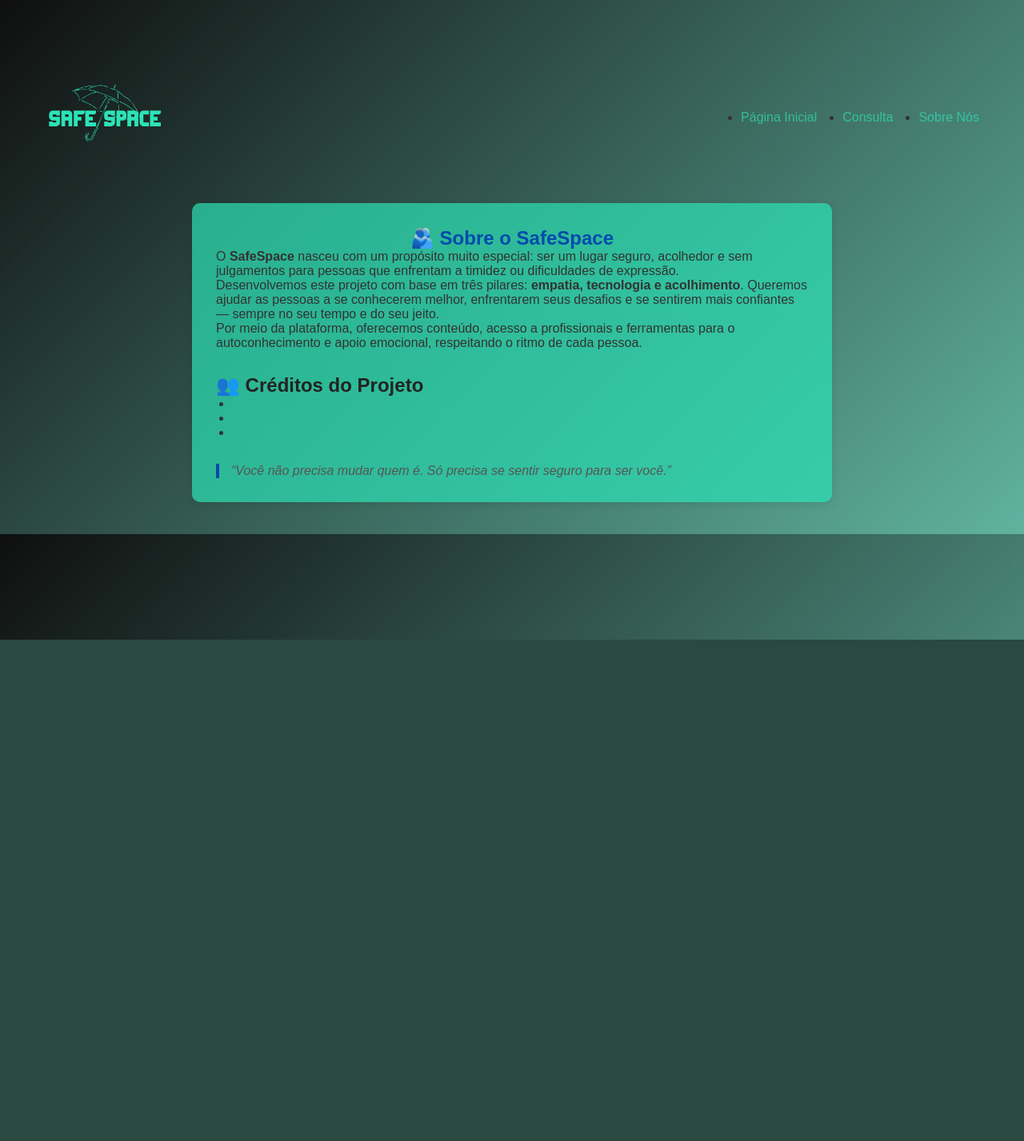
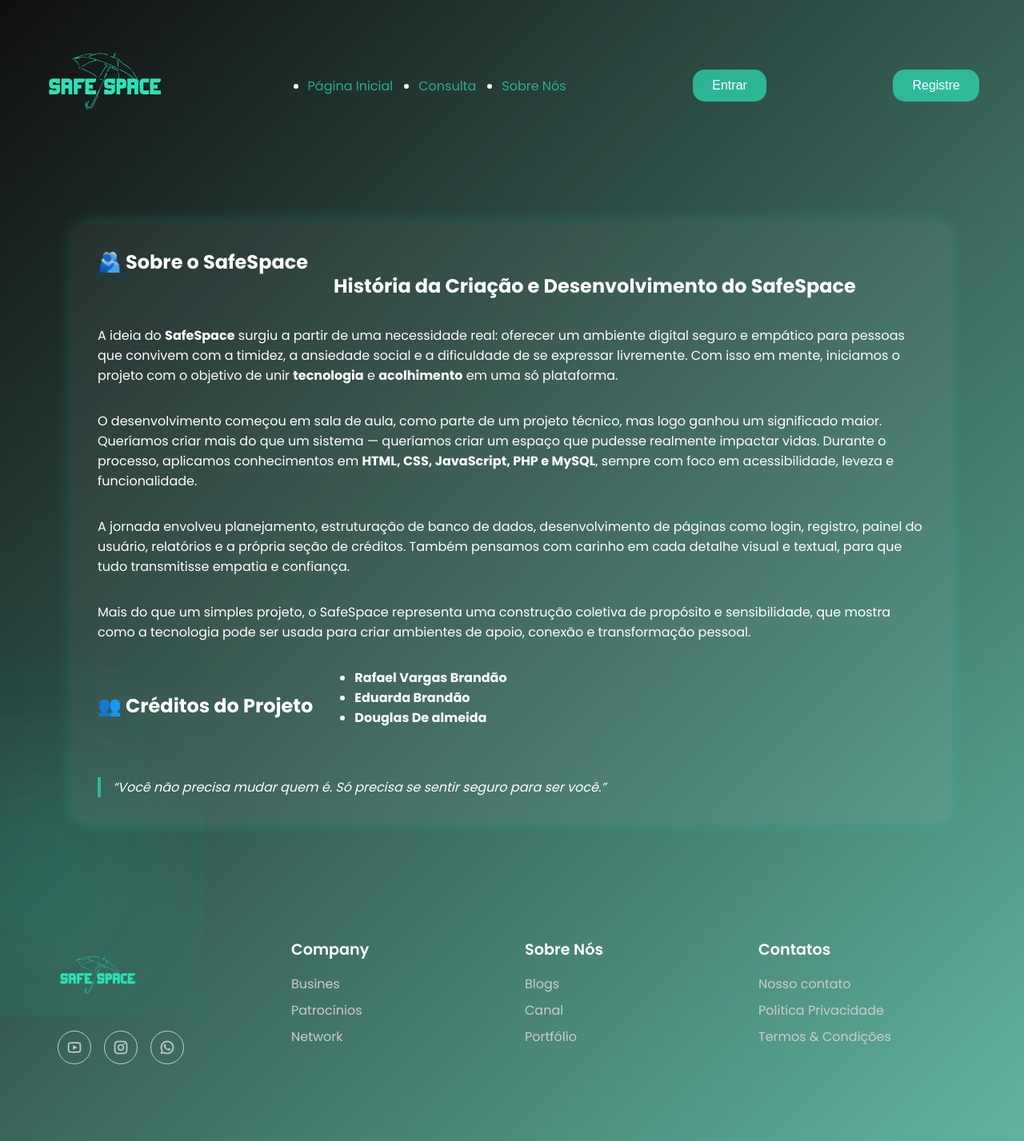
Before and after one commit to Douglas04-dev/SafeSpace, a PHP site: page /Creditos.html in a window 1280 px wide. Shown: the whole page at 80% size. Before the commit the page ends 800 px from the top, so only its background shows below. Run offline with PHP 8.4, Linux system fonts and the light colour scheme.

Commit message:
Atualização Da tela "sobre Nós"

```diff
--- a/Creditos.html
+++ b/Creditos.html
@@ -2,49 +2,81 @@
 <html lang="pt-br">
 <head>
   <meta charset="UTF-8" />
-  <meta name="viewport" content="width=device-width, initial-scale=1.0" />
-  <title>Sobre Nós - SafeSpace</title>
-  <link rel="stylesheet" href="estilo.css" />
+  <meta name="viewport" content="width=device-width, initial-scale=1.0">
+  <link rel="stylesheet" href="estilo.css">
+  <link rel="stylesheet" href="https://cdnjs.cloudflare.com/ajax/libs/remixicon/3.5.0/remixicon.min.css">
+  <script src="https://cdnjs.cloudflare.com/ajax/libs/jquery/3.7.1/jquery.min.js" integrity="sha512-v2CJ7UaYy4JwqLDIrZUI/4hqeoQieOmAZNXBeQyjo21dadnwR+8ZaIJVT8EE2iyI61OV8e6M8PP2/4hpQINQ/g==" crossorigin="anonymous" referrerpolicy="no-referrer"></script>
+  <script src="https://unpkg.com/scrollreveal"></script>
+
+  <title>Safe Space</title>
+  <link rel="shortcut icon   " href="Imagens/logo3.png">
+
+
 </head>
 <body class="pagina-creditos">
+    <nav>
 
-  <!-- Navbar padrão -->
-  <nav>
-    <div class="logo">
-      <a href="index.html">
-        <img src="Imagens/logo3.png" alt="SafeSpace Logo" />
+        <div class=" logo">
+            <a href="#">
+                <img src="Imagens/logo3.png" alt="">
             </a>
+
         </div>
+
         <ul class="links">
             <li class="li"><a href="index.html">Página Inicial</a></li>
-      <li class="li"><a href="login.html">Consulta</a></li>
+            <li class="li"><a href="login.html"> Consulta</a></li>
             <li class="li"><a href="creditos.html" class="ativo">Sobre Nós</a></li>
         </ul>
+        <a href="login.html" >
+            <button class="btn">
+                Entrar
+            </button>
+            </a>
+        <a href="registro.html" >
+        <button class="btn">
+            Registre
+        </button>
+        </a>
     </nav>
 
-  <!-- Conteúdo -->
+
+
+
+
   <main class="conteudo-creditos">
     <section class="container-creditos">
       <h1>🫂 Sobre o SafeSpace</h1>
 
+
+<h2>História da Criação e Desenvolvimento do SafeSpace</h2>
 <p>
-        O <strong>SafeSpace</strong> nasceu com um propósito muito especial: ser um lugar seguro, acolhedor e sem julgamentos para pessoas que enfrentam a timidez ou dificuldades de expressão.
+  A ideia do <strong>SafeSpace</strong> surgiu a partir de uma necessidade real: oferecer um ambiente digital seguro e empático para pessoas que convivem com a timidez, a ansiedade social e a dificuldade de se expressar livremente. Com isso em mente, iniciamos o projeto com o objetivo de unir <strong>tecnologia</strong> e <strong>acolhimento</strong> em uma só plataforma.
 </p>
 
 <p>
-        Desenvolvemos este projeto com base em três pilares: <strong>empatia, tecnologia e acolhimento</strong>. Queremos ajudar as pessoas a se conhecerem melhor, enfrentarem seus desafios e se sentirem mais confiantes — sempre no seu tempo e do seu jeito.
+  O desenvolvimento começou em sala de aula, como parte de um projeto técnico, mas logo ganhou um significado maior. Queríamos criar mais do que um sistema — queríamos criar um espaço que pudesse realmente impactar vidas. Durante o processo, aplicamos conhecimentos em <strong>HTML, CSS, JavaScript, PHP e MySQL</strong>, sempre com foco em acessibilidade, leveza e funcionalidade.
 </p>
 
 <p>
-        Por meio da plataforma, oferecemos conteúdo, acesso a profissionais e ferramentas para o autoconhecimento e apoio emocional, respeitando o ritmo de cada pessoa.
+  A jornada envolveu planejamento, estruturação de banco de dados, desenvolvimento de páginas como login, registro, painel do usuário, relatórios e a própria seção de créditos. Também pensamos com carinho em cada detalhe visual e textual, para que tudo transmitisse empatia e confiança.
 </p>
 
+<p>
+  Mais do que um simples projeto, o SafeSpace representa uma construção coletiva de propósito e sensibilidade, que mostra como a tecnologia pode ser usada para criar ambientes de apoio, conexão e transformação pessoal.
+</p>
+
+
       <h2>👥 Créditos do Projeto</h2>
+      <b>
       <ul>
-        <li></li>
-        <li></li>
-        <li></li>
+        <li>Rafael Vargas Brandão</li>
+        <li>Eduarda Brandão</li>
+        <li>Douglas De almeida</li>
       </ul>
+      </b>
+
+
 
       <blockquote>
         “Você não precisa mudar quem é. Só precisa se sentir seguro para ser você.”
@@ -52,5 +84,47 @@
     </section>
   </main>
 
+  <footer id="con" class="container">
+    <span class="blur"> </span>
+    <span class="blur"> </span>
+        <div class="column">
+            <div class="log">
+                <img src="Imagens/logo3.png" alt="">
+                <p>
+
+
+
+                    </p>
+                 <div class="so">
+                    <a href="#"><i  class="ri-youtube-line"></i></a>
+                     <a href="#"><i class="ri-instagram-line"></i></a>
+                    <a href="#"><i class="ri-whatsapp-line"></i></a>
+                 </div>
+            </div>
+
+        </div>
+        <div class="col">
+            <h4>Company</h4>
+            <a href="#">Busines</a>
+            <a href="#">Patrocínios</a>
+            <a href="#">Network</a>
+
+        </div>
+
+        <div class="col">
+            <h4>Sobre Nós</h4>
+            <a href="#">Blogs</a>
+            <a href="#">Canal</a>
+            <a href="#">Portfólio</a>
+
+        </div>
+        <div class="col">
+            <h4>Contatos</h4>
+            <a href="#">Nosso contato</a>
+            <a href="#">Politica Privacidade</a>
+            <a href="#">Termos & Condições</a>
+
+        </div>
+</footer>
 </body>
 </html>
--- a/estilo.css
+++ b/estilo.css
@@ -307,11 +307,8 @@ footer .col a:hover {
 }
 
 /* Estilo exclusivo para a página de créditos */
-.pagina-creditos {
-  color: #333;
-  font-family: Arial, sans-serif;
-  padding: 40px 20px;
-}
+
+
 
 .pagina-creditos .conteudo-creditos {
   display: flex;
@@ -319,21 +316,25 @@ footer .col a:hover {
 }
 
 .pagina-creditos .container-creditos {
-  max-width: 800px;
-  background: #2CE3B7B2;
-  padding: 30px;
-  border-radius: 10px;
-  box-shadow: 0 2px 10px rgba(0, 0, 0, 0.1);
+    max-width: 1100px;
+    margin: 4rem auto;
+    background-color: rgba(255, 255, 255, 0.05);
+    border-radius: 20px;
+    display: flex;
+    flex-wrap: wrap;
+    gap: 2rem;
+    padding: 2rem;
+    box-shadow: 0 0 20px rgba(44, 227, 183, 0.2);
 }
 
 .pagina-creditos h1 {
-  color: #004aad;
+  color: white;
   text-align: center;
 }
 
 .pagina-creditos h2 {
   margin-top: 30px;
-  color: #222;
+  color: white;
 }
 
 .pagina-creditos ul {
@@ -344,7 +345,7 @@ footer .col a:hover {
 .pagina-creditos blockquote {
   margin-top: 30px;
   font-style: italic;
-  color: #555;
-  border-left: 4px solid #004aad;
+  color: white;
+  border-left: 4px solid #2CE3B7B2;
   padding-left: 15px;
 }
--- a/index.html
+++ b/index.html
@@ -27,7 +27,7 @@
         <ul class="links">
             <li class="li"><a href="index.html">Página Inicial</a></li>
             <li class="li"><a href="login.html"> Consulta</a></li>
-            <li class="li"><a href="#">Sobre Nós</a></li>
+            <li class="li"><a href="Creditos.html">Sobre Nós</a></li>
         </ul>
         <a href="login.html" >
             <button class="btn">
```
Lines whose indentation alone changed are shown as unchanged.
